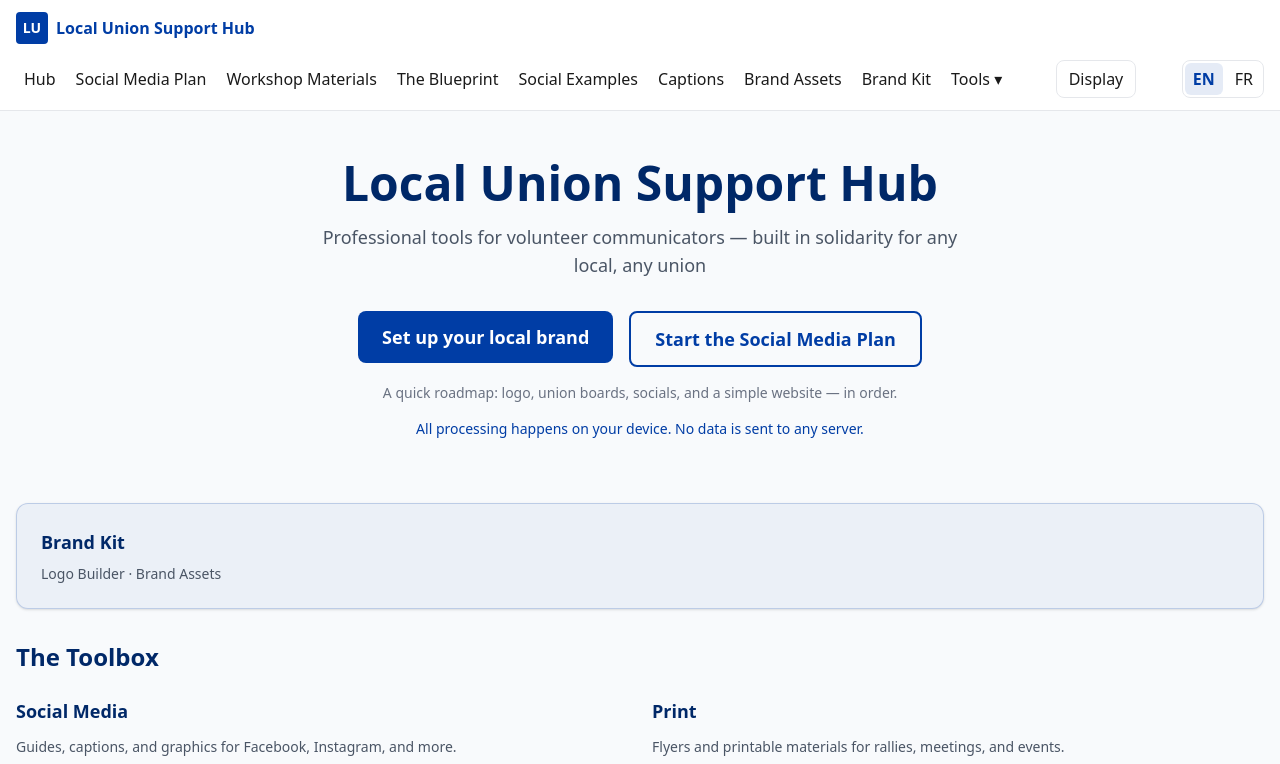
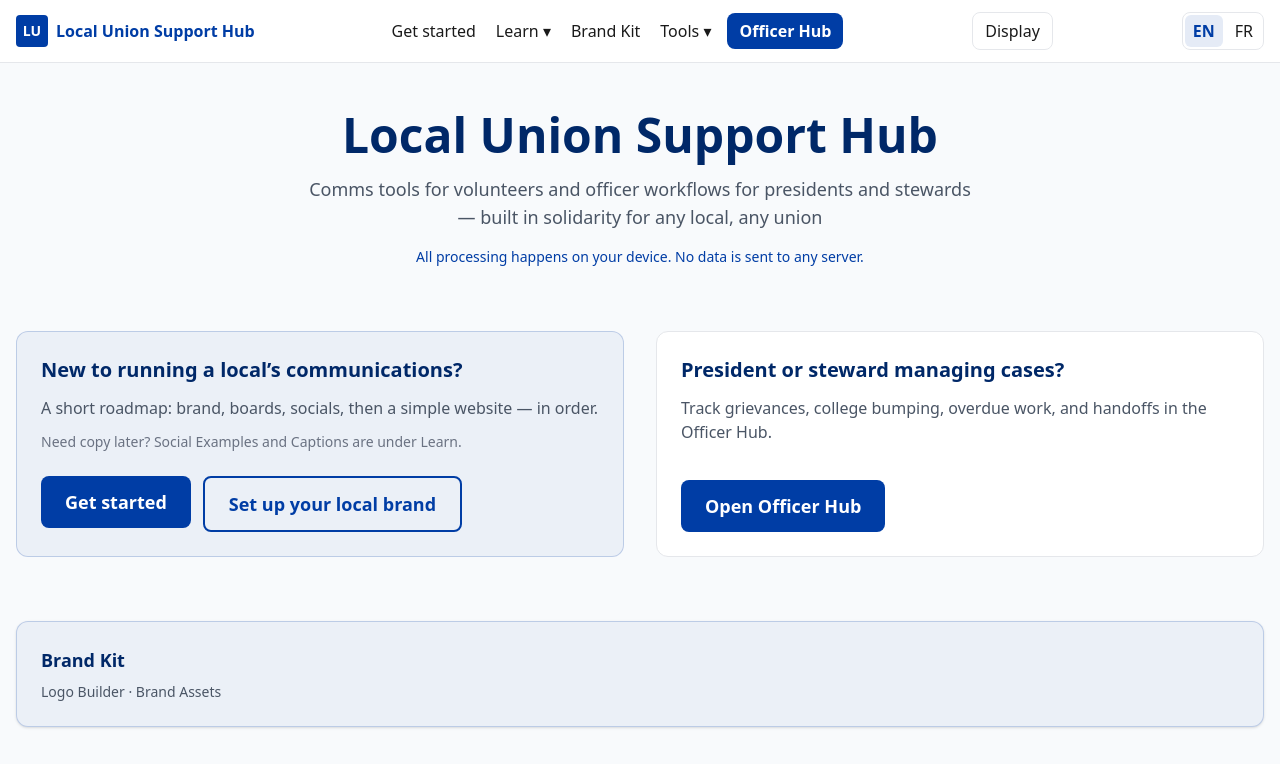
Before and after one commit to hackmods/union-communications, a Next.js app: page /en in a window 1280 px wide. Shown: the top 764 px of the page. Built offline with nearby package versions, Linux system fonts and the light colour scheme.

Commit message:
feat(nav): slim public IA for newcomers and officers
Demote examples/captions into Learn, add dual home paths, and clarify Officer Hub vs Comms toolbox naming.

Co-authored-by: Cursor <cursoragent@cursor.com>

```diff
--- a/messages/en.json
+++ b/messages/en.json
@@ -5,6 +5,8 @@
   },
   "nav": {
     "home": "Home",
+    "getStarted": "Get started",
+    "learn": "Learn",
     "guide": "The Blueprint",
     "strikeGuide": "Strike Guide",
     "examples": "Social Examples",
@@ -56,10 +58,17 @@
   },
   "home": {
     "title": "Local Union Support Hub",
-    "subtitle": "Professional tools for volunteer communicators — built in solidarity for any local, any union",
+    "subtitle": "Comms tools for volunteers and officer workflows for presidents and stewards — built in solidarity for any local, any union",
     "heroCta": "Set up your local brand",
     "socialMediaPlanCta": "Start the Social Media Plan",
     "socialMediaPlanDesc": "A quick roadmap: logo, union boards, socials, and a simple website — in order.",
+    "pathCommsTitle": "New to running a local’s communications?",
+    "pathCommsDesc": "A short roadmap: brand, boards, socials, then a simple website — in order.",
+    "pathCommsCta": "Get started",
+    "pathCommsHint": "Need copy later? Social Examples and Captions are under Learn.",
+    "pathOfficerTitle": "President or steward managing cases?",
+    "pathOfficerDesc": "Track grievances, college bumping, overdue work, and handoffs in the Officer Hub.",
+    "pathOfficerCta": "Open Officer Hub",
     "channelsTitle": "The Toolbox",
     "privacyNote": "All processing happens on your device. No data is sent to any server.",
     "channels": {
@@ -117,7 +126,9 @@
           "Copy a caption from the library and add alt-text"
         ],
         "cta": "Graphic Maker",
-        "secondaryCta": "The Blueprint"
+        "secondaryCta": "Captions",
+        "tertiaryExamples": "Social Examples",
+        "tertiaryBlueprint": "The Blueprint"
       },
       "website": {
         "title": "4. A website",
@@ -779,7 +790,7 @@
   },
   "hub": {
     "platformName": "Local Union Support Hub",
-    "hubLink": "Hub",
+    "hubLink": "Officer Hub",
     "title": "Officer Hub",
     "navLabel": "Hub navigation",
     "dashboard": "Dashboard",
@@ -820,11 +831,11 @@
     "snippetsLink": "CA snippets",
     "marketplaceLink": "Templates",
     "handoffLink": "Handoff",
-    "toolsMenu": "Tools",
+    "toolsMenu": "Officer tools",
     "qolCardTitle": "Officer QOL tools",
     "qolCardDesc": "Overdue dashboard, CA snippets, within-union templates, and officer handoff.",
     "modules": {
-      "comms": "Comms",
+      "comms": "Comms toolbox",
       "commsDesc": "Public social media tools and guides",
       "grievance": "Grievances",
       "grievanceDesc": "Track grievances, deadlines, and notes",
--- a/src/app/[locale]/guide/social-media-plan/page.tsx
+++ b/src/app/[locale]/guide/social-media-plan/page.tsx
@@ -8,7 +8,7 @@ const stepKeys = ["logo", "boards", "socials", "website"] as const;
 
 const stepLinks: Record<
   (typeof stepKeys)[number],
-  { primary: string; secondary: string }
+  { primary: string; secondary: string; tertiary?: { href: string; labelKey: string }[] }
 > = {
   logo: {
     primary: "/tools/logo-builder",
@@ -20,7 +20,11 @@ const stepLinks: Record<
   },
   socials: {
     primary: "/tools/graphic-maker",
-    secondary: "/guide",
+    secondary: "/captions",
+    tertiary: [
+      { href: "/examples", labelKey: "tertiaryExamples" },
+      { href: "/guide", labelKey: "tertiaryBlueprint" },
+    ],
   },
   website: {
     primary: "/tools/website-template",
@@ -65,6 +69,13 @@ export default async function SocialMediaPlanPage({
                   {t(`steps.${key}.secondaryCta`)}
                 </Button>
               </Link>
+              {stepLinks[key].tertiary?.map((link) => (
+                <Link key={link.href} href={link.href}>
+                  <Button variant="ghost" size="sm">
+                    {t(`steps.${key}.${link.labelKey}`)}
+                  </Button>
+                </Link>
+              ))}
             </div>
           </Card>
         ))}
--- a/src/components/layout/Footer.tsx
+++ b/src/components/layout/Footer.tsx
@@ -14,7 +14,16 @@ export function Footer() {
           <p>{t("madeBy")}</p>
           <p className="text-opseu-blue">{t("privacy")}</p>
         </div>
-        <nav className="flex gap-4" aria-label="Footer">
+        <nav className="flex flex-wrap gap-4" aria-label="Footer">
+          <Link href="/guide" className="hover:text-opseu-blue">
+            {nav("guide")}
+          </Link>
+          <Link href="/examples" className="hover:text-opseu-blue">
+            {nav("socialExamples")}
+          </Link>
+          <Link href="/captions" className="hover:text-opseu-blue">
+            {nav("captions")}
+          </Link>
           <Link href="/guide/materials" className="hover:text-opseu-blue">
             {nav("materials")}
           </Link>
--- a/src/components/layout/Header.tsx
+++ b/src/components/layout/Header.tsx
@@ -7,14 +7,12 @@ import { DisplaySettingsMenu } from "./DisplaySettingsMenu";
 import { BrandLogo } from "@/components/brand/BrandLogo";
 import { cn } from "@/lib/utils";
 
-const navLinks = [
-  { href: "/guide/social-media-plan", key: "socialMediaPlan" },
+const learnLinks = [
+  { href: "/guide", key: "guide" },
   { href: "/guide/materials", key: "materials" },
-  { href: "/guide", key: "guide" },
   { href: "/examples", key: "socialExamples" },
   { href: "/captions", key: "captions" },
-  { href: "/assets", key: "assets" },
-  { href: "/brand-kit", key: "brandKit" },
+  { href: "/guide/crisis", key: "strikeGuide" },
 ] as const;
 
 const toolLinks = [
@@ -30,10 +28,21 @@ const toolLinks = [
   { href: "/tools/alt-text", key: "altText" },
 ] as const;
 
+const learnHrefs = new Set(learnLinks.map((l) => l.href));
+
+function linkActive(pathname: string, href: string) {
+  return pathname === href || pathname.startsWith(`${href}/`);
+}
+
 export function Header() {
   const t = useTranslations("nav");
   const th = useTranslations("hub");
   const pathname = usePathname();
+  const getStartedHref = "/guide/social-media-plan";
+  const learnActive =
+    learnHrefs.has(pathname) ||
+    (pathname.startsWith("/guide/") && pathname !== getStartedHref);
+  const toolsActive = pathname.startsWith("/tools/");
 
   return (
     <header className="sticky top-0 z-50 border-b border-gray-200 bg-white/95 backdrop-blur">
@@ -45,42 +54,86 @@ export function Header() {
 
         <nav className="flex flex-wrap items-center gap-1 text-base" aria-label="Main">
           <Link
-            href="/app"
+            href={getStartedHref}
             className={cn(
-              "rounded-md px-2 py-1 font-medium hover:bg-opseu-blue/5",
-              pathname.startsWith("/app") && "bg-opseu-blue/10 text-opseu-blue",
+              "rounded-md px-2 py-1 hover:bg-opseu-blue/5",
+              linkActive(pathname, getStartedHref) &&
+                "bg-opseu-blue/10 font-semibold text-opseu-blue",
             )}
           >
-            {th("hubLink")}
+            {t("getStarted")}
           </Link>
-          {navLinks.map(({ href, key }) => (
+
+          <details className="relative">
+            <summary
+              className={cn(
+                "cursor-pointer list-none rounded-md px-2 py-1 hover:bg-opseu-blue/5 [&::-webkit-details-marker]:hidden",
+                learnActive && "bg-opseu-blue/10 font-semibold text-opseu-blue",
+              )}
+            >
+              {t("learn")} ▾
+            </summary>
+            <div className="absolute left-0 z-20 mt-1 min-w-[200px] rounded-lg border bg-white py-1 shadow-lg">
+              {learnLinks.map(({ href, key }) => (
                 <Link
                   key={href}
                   href={href}
                   className={cn(
-                "rounded-md px-2 py-1 hover:bg-opseu-blue/5",
+                    "block px-3 py-2 hover:bg-opseu-blue/5",
                     pathname === href && "bg-opseu-blue/10 font-semibold text-opseu-blue",
                   )}
                 >
                   {t(key)}
                 </Link>
               ))}
+            </div>
+          </details>
+
+          <Link
+            href="/brand-kit"
+            className={cn(
+              "rounded-md px-2 py-1 hover:bg-opseu-blue/5",
+              linkActive(pathname, "/brand-kit") &&
+                "bg-opseu-blue/10 font-semibold text-opseu-blue",
+            )}
+          >
+            {t("brandKit")}
+          </Link>
+
           <details className="relative">
-            <summary className="cursor-pointer list-none rounded-md px-2 py-1 hover:bg-opseu-blue/5">
+            <summary
+              className={cn(
+                "cursor-pointer list-none rounded-md px-2 py-1 hover:bg-opseu-blue/5 [&::-webkit-details-marker]:hidden",
+                toolsActive && "bg-opseu-blue/10 font-semibold text-opseu-blue",
+              )}
+            >
               {t("tools")} ▾
             </summary>
-            <div className="absolute right-0 mt-1 min-w-[200px] rounded-lg border bg-white py-1 shadow-lg">
+            <div className="absolute right-0 z-20 mt-1 min-w-[200px] rounded-lg border bg-white py-1 shadow-lg">
               {toolLinks.map(({ href, key }) => (
                 <Link
                   key={href}
                   href={href}
-                  className="block px-3 py-2 hover:bg-opseu-blue/5"
+                  className={cn(
+                    "block px-3 py-2 hover:bg-opseu-blue/5",
+                    pathname === href && "bg-opseu-blue/10 font-semibold text-opseu-blue",
+                  )}
                 >
                   {t(key)}
                 </Link>
               ))}
             </div>
           </details>
+
+          <Link
+            href="/app"
+            className={cn(
+              "ml-1 rounded-lg bg-opseu-blue px-3 py-1.5 font-semibold text-white hover:bg-opseu-dark",
+              pathname.startsWith("/app") && "bg-opseu-dark",
+            )}
+          >
+            {th("hubLink")}
+          </Link>
         </nav>
 
         <DisplaySettingsMenu />
--- a/src/components/pages/HomeContent.tsx
+++ b/src/components/pages/HomeContent.tsx
@@ -50,16 +50,35 @@ export function HomeContent() {
       <section className="mb-16 text-center">
         <h1 className="text-4xl font-bold text-opseu-dark md:text-5xl">{t("title")}</h1>
         <p className="mx-auto mt-4 max-w-2xl text-lg text-gray-600">{t("subtitle")}</p>
-        <div className="mt-8 flex flex-wrap justify-center gap-4">
-          <Link href="/onboarding">
-            <Button size="lg">{t("heroCta")}</Button>
-          </Link>
-          <Link href="/guide/social-media-plan">
-            <Button variant="outline" size="lg">{t("socialMediaPlanCta")}</Button>
-          </Link>
+        <p className="mt-4 text-sm text-opseu-blue">{t("privacyNote")}</p>
+      </section>
+
+      <section className="mb-16 grid gap-8 md:grid-cols-2">
+        <div className="flex flex-col rounded-xl border border-opseu-blue/20 bg-opseu-blue/5 p-6 text-left">
+          <h2 className="text-xl font-bold text-opseu-dark">{t("pathCommsTitle")}</h2>
+          <p className="mt-3 flex-1 text-base text-gray-600">{t("pathCommsDesc")}</p>
+          <p className="mt-3 text-sm text-gray-500">{t("pathCommsHint")}</p>
+          <div className="mt-6 flex flex-wrap gap-3">
+            <Link href="/guide/social-media-plan">
+              <Button size="lg">{t("pathCommsCta")}</Button>
+            </Link>
+            <Link href="/onboarding">
+              <Button variant="outline" size="lg">
+                {t("heroCta")}
+              </Button>
+            </Link>
+          </div>
         </div>
-        <p className="mt-4 text-sm text-gray-500">{t("socialMediaPlanDesc")}</p>
-        <p className="mt-4 text-sm text-opseu-blue">{t("privacyNote")}</p>
+
+        <div className="flex flex-col rounded-xl border border-gray-200 bg-white p-6 text-left">
+          <h2 className="text-xl font-bold text-opseu-dark">{t("pathOfficerTitle")}</h2>
+          <p className="mt-3 flex-1 text-base text-gray-600">{t("pathOfficerDesc")}</p>
+          <div className="mt-6">
+            <Link href="/app">
+              <Button size="lg">{t("pathOfficerCta")}</Button>
+            </Link>
+          </div>
+        </div>
       </section>
 
       <section className="mb-8">
```
Also changed, not shown: messages/fr.json, 3 other files (tests, documents, lock files or other folders). Lines whose indentation alone changed are shown as unchanged.
